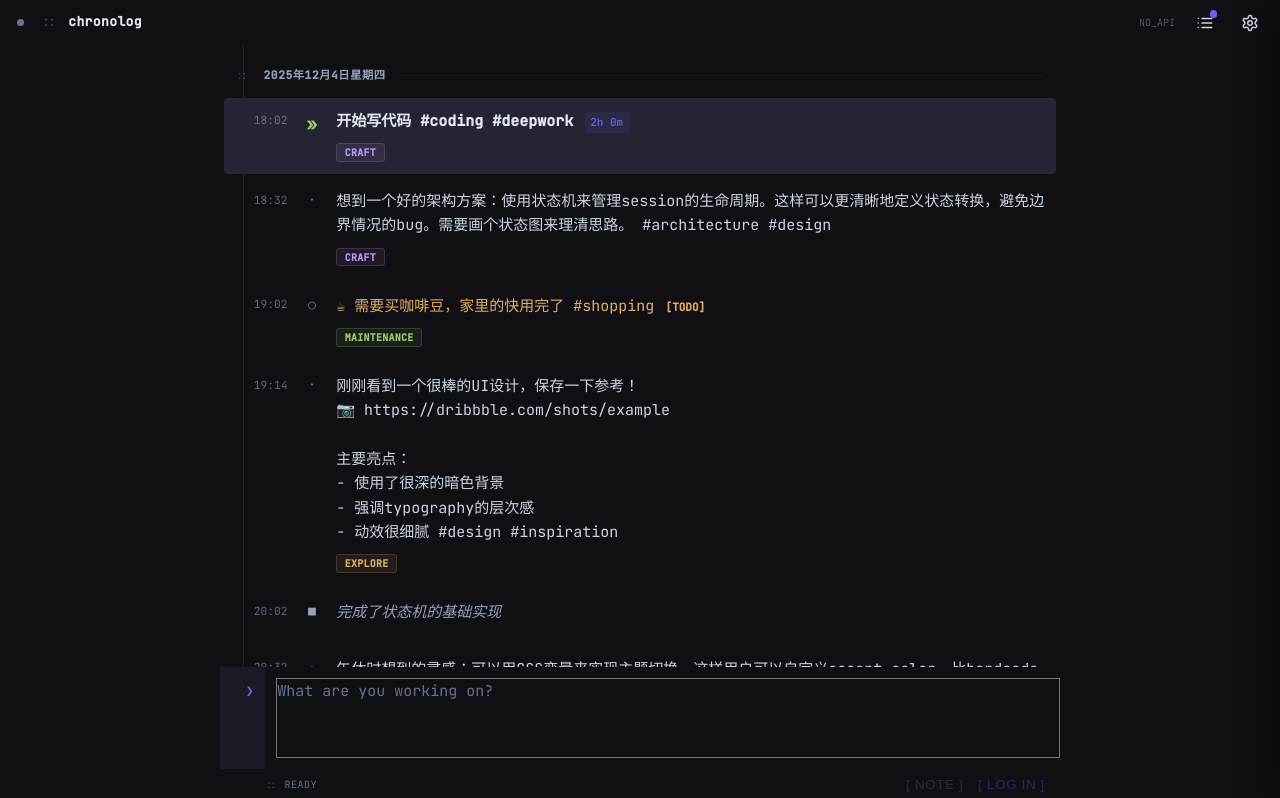
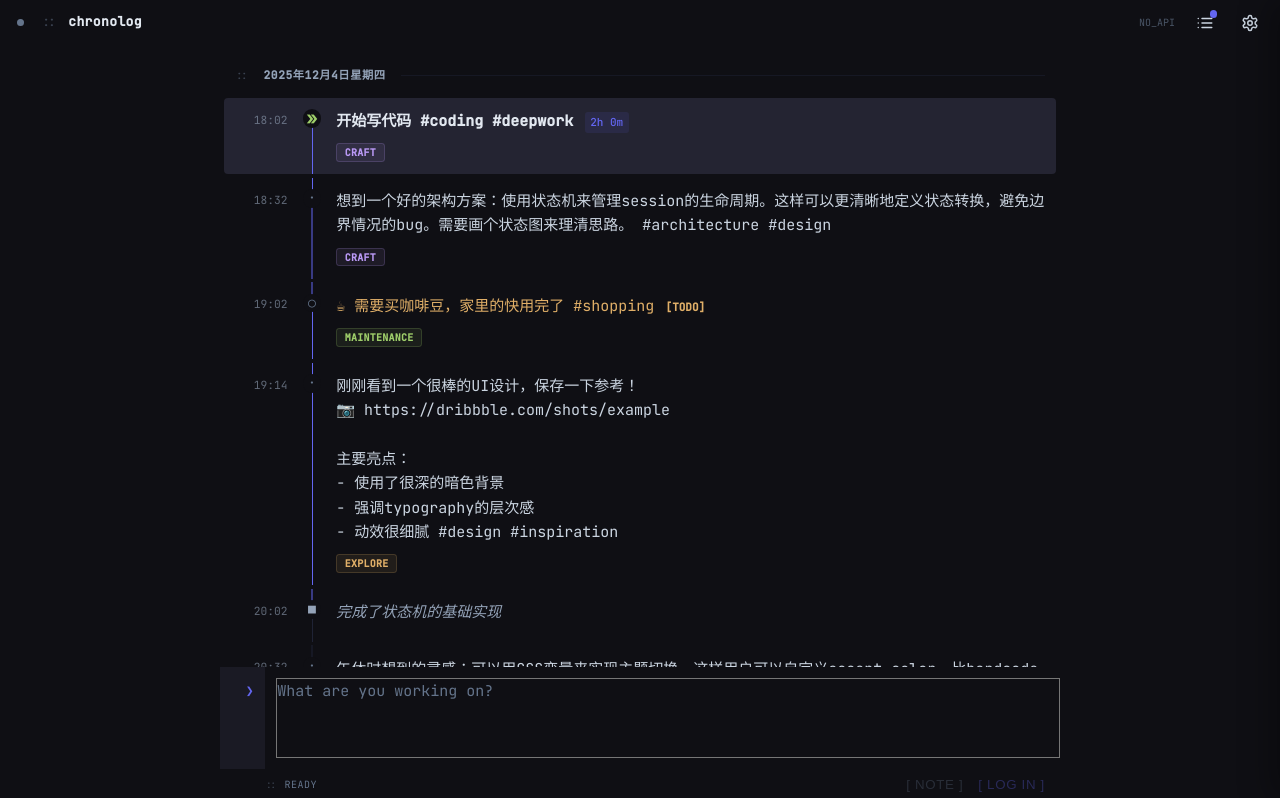
Before and after one commit to kenwayway/chronolog, a React (Vite) app: page / in a window 1280 px wide. Shown: the top 798 px of the page. Built offline with nearby package versions, Linux system fonts and the light colour scheme.

Commit message:
Improved timeline display

```diff
--- a/src/App.jsx
+++ b/src/App.jsx
@@ -167,9 +167,6 @@ function App() {
 
             {/* Main content */}
             <main className="flex-1 flex flex-col max-w-4xl w-full mx-auto relative">
-                {/* Vertical line decoration */}
-                <div className="absolute left-6 top-0 bottom-0 w-px bg-[var(--border-subtle)] z-0 hidden md:block"></div>
-
                 <Timeline
                     entries={state.entries}
                     status={state.status}
--- a/src/components/Timeline.jsx
+++ b/src/components/Timeline.jsx
@@ -10,13 +10,33 @@ export function Timeline({ entries, status, categories, onContextMenu }) {
     const sessionDurations = {}
     let currentSessionStartId = null
 
+    // Calculate line states
+    const entryLineStates = {}
+    let inSession = false
+
     for (const entry of sortedEntries) {
+        // Session Duration Logic
         if (entry.type === ENTRY_TYPES.SESSION_START) {
             currentSessionStartId = entry.id
         } else if (entry.type === ENTRY_TYPES.SESSION_END && currentSessionStartId) {
             sessionDurations[currentSessionStartId] = entry.duration
             currentSessionStartId = null
         }
+
+        // Line State Logic
+        let state = 'default' // default is gray
+
+        if (entry.type === ENTRY_TYPES.SESSION_START) {
+            inSession = true
+            state = 'start' // top gray, bottom accent
+        } else if (entry.type === ENTRY_TYPES.SESSION_END) {
+            inSession = false
+            state = 'end' // top accent, bottom gray
+        } else if (inSession) {
+            state = 'active' // full accent
+        }
+
+        entryLineStates[entry.id] = state
     }
 
     // Group entries by date
@@ -68,6 +88,7 @@ export function Timeline({ entries, status, categories, onContextMenu }) {
                                 sessionDuration={sessionDurations[entry.id]}
                                 categories={categories}
                                 onContextMenu={onContextMenu}
+                                lineState={entryLineStates[entry.id]}
                             />
                         ))}
                     </div>
@@ -77,7 +98,7 @@ export function Timeline({ entries, status, categories, onContextMenu }) {
     )
 }
 
-function TimelineEntry({ entry, isFirst, isLast, sessionDuration, categories, onContextMenu }) {
+function TimelineEntry({ entry, isFirst, isLast, sessionDuration, categories, onContextMenu, lineState }) {
     const [pressTimer, setPressTimer] = useState(null)
 
     const handleContextMenu = (e) => {
@@ -139,9 +160,24 @@ function TimelineEntry({ entry, isFirst, isLast, sessionDuration, categories, on
                 {formatTime(entry.timestamp)}
             </div>
 
-            {/* Symbol */}
-            <div className="flex-shrink-0 w-5 text-center pt-0.5 text-sm select-none">
-                {getEntrySymbol()}
+            {/* Symbol Column with Line */}
+            <div className="relative flex-shrink-0 w-5 text-center text-sm select-none flex flex-col items-center self-stretch">
+                {/* Line Top */}
+                {!isFirst && (
+                    <div className={`absolute -top-3 left-1/2 -translate-x-1/2 w-px h-6 ${lineState === 'start' || lineState === 'default' ? 'bg-[var(--border-subtle)]' : 'bg-[var(--accent)]'
+                        }`}></div>
+                )}
+
+                {/* Line Bottom */}
+                {!isLast && (
+                    <div className={`absolute top-3 -bottom-3 left-1/2 -translate-x-1/2 w-px ${lineState === 'end' || lineState === 'default' ? 'bg-[var(--border-subtle)]' : 'bg-[var(--accent)]'
+                        }`}></div>
+                )}
+
+                {/* Icon (z-index to sit on top) */}
+                <div className="relative z-10 w-5 h-5 flex items-center justify-center rounded-full bg-[var(--bg-primary)] group-hover:bg-[var(--bg-tertiary)] transition-colors">
+                    {getEntrySymbol()}
+                </div>
             </div>
 
             {/* Content */}
```
